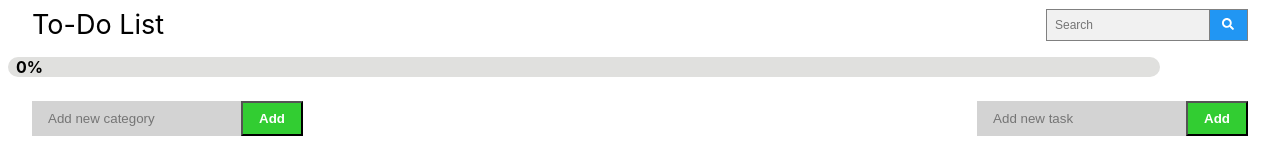
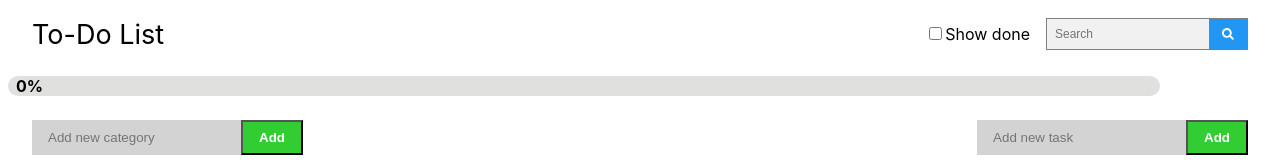
Before and after one commit to GlebShulga/todo_task, a React (Create React App) app: page /1 in a window 1280 px wide. Shown: the top 160 px of the page. Built offline with nearby package versions, Linux system fonts and the light colour scheme; no server answers.

Commit message:
add checkbox to header

```diff
--- a/src/components/CategoryList/CategoryList.scss
+++ b/src/components/CategoryList/CategoryList.scss
@@ -1,14 +1,12 @@
 
 .CategoryList {
   text-align: center;
-
   padding-left: 0.5rem;
 }
 
 .CategoryTable {
 display: flex;
 flex-direction: column;
-// border: solid thin;
 padding: 0rem 0.5rem;
 } // duplicated with task from TaskList.scss
 
--- a/src/components/Header/Header.jsx
+++ b/src/components/Header/Header.jsx
@@ -4,6 +4,7 @@ import { faSearch } from "@fortawesome/free-solid-svg-icons";
 import "./Header.scss";
 
 const Header = ({ task }) => {
+
   // const onClickEditTask = () => {
   //   setEditingTaskMode(true);
   //   setChoosenTask(task);
@@ -12,6 +13,16 @@ const Header = ({ task }) => {
   return (
     <div className="Header">
       <div className="Header-title">To-Do List</div>
+      <div className="Header-filter-form">
+        <div className="EditTask-status">
+          <input
+            type="checkbox"
+            id="statusDone"
+            name="statusDone"
+            value={true}
+          />
+          <label htmlFor="statusDone">Show done</label>
+        </div>
         <form action="" className="Header-form">
           <input
             type="text"
@@ -24,6 +35,7 @@ const Header = ({ task }) => {
           </button>
         </form>
       </div>
+    </div>
   );
 };
 
--- a/src/components/Header/Header.scss
+++ b/src/components/Header/Header.scss
@@ -10,13 +10,19 @@
   font-size: 27px;
 }
 
+.Header-filter-form {
+  display: flex;
+align-items: center;
+
+}
+
 .Header-form {
   box-sizing: border-box;
   display: flex;
   flex-direction: row;
+  margin-left: 1rem;
 }
 
-/* Style the search field */
 .Header-form_input {
   padding: 0.5rem;
   font-size: 12px;
@@ -26,7 +32,6 @@
   background: #f1f1f1;
 }
 
-/* Style the submit button */
 .Header-form_button {
   float: left;
   width: 20%;
@@ -35,7 +40,7 @@
   color: white;
   font-size: 12px;
   border: thin solid grey;
-  border-left: none; /* Prevent double borders */
+  border-left: none;
   cursor: pointer;
   &:hover {
     background: #0b7dda;
```
Lines whose indentation alone changed are shown as unchanged.
